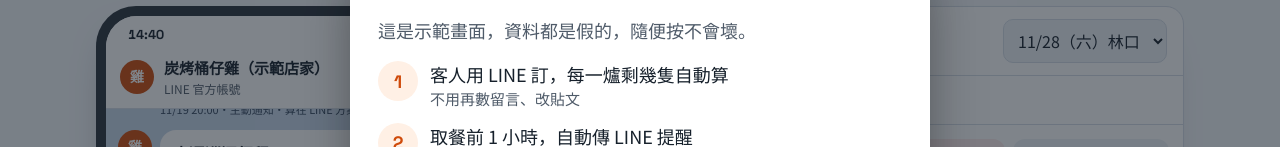
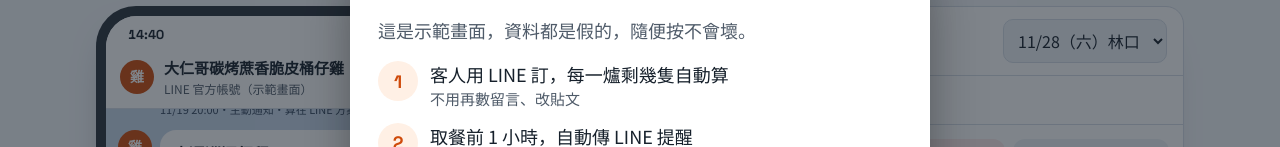
Before and after one commit to Marc-YULIN/chicken-preorder-demo, a plain HTML site: page index.html in a window 1280 px wide. Shown: the part 213-360 px from the top of the page. Drawn offline with Linux system fonts and the light colour scheme.

Commit message:
Use brand name in demo

```diff
--- a/index.html
+++ b/index.html
@@ -281,7 +281,7 @@ tfoot td{font-weight:700;background:var(--surface-2)}
 <script>
 (function(){
 'use strict';
-var STORE='炭烤桶仔雞（示範店家）';
+var STORE='大仁哥碳烤蔗香脆皮桶仔雞';
 var PRICE={chicken:499,kimchi:200,essence:100};
 var ME_NAME='示範客人', BAD_NAME='陳○豪';
 var NAMES=['林○宏','黃○雯','張○豪','李○君','吳○廷','蔡○芬','周○安','鄭○琳','謝○翔','洪○如','邱○傑','賴○萱','徐○誠','何○儀','簡○達','葉○穎','方○宇','潘○慈','杜○恩','范○婷','宋○霖','高○璇','羅○成','石○瑜','戴○偉','孫○德','馬○蓉','朱○恆','胡○昀','郭○萍','曹○嘉','袁○豪','許○甄','鍾○翰','彭○妤','蕭○群','田○綸','董○晴','溫○川','傅○芸','沈○凱','韓○薇','唐○軒','馮○雅','程○廷','魏○璋','呂○蓁','蘇○男','丁○靜','游○哲','江○萱','余○仁','卓○妍','藍○安','柯○宸'];
@@ -483,7 +483,7 @@ function renderCust(){
     return '<button data-act="cust" data-v="'+x[0]+'" class="'+(S.custScreen===x[0]?'on':'')+'">'+x[1]+b+'</button>';
   }).join('');
   document.getElementById('cust').innerHTML='<div class="sbar"><span class="num">'+fmt(S.now)+'</span><span>5G ▮▮▮</span></div>'+
-    '<div class="lhead"><span class="av">雞</span><span class="t"><b>'+STORE+'</b><span>LINE 官方帳號</span></span><span class="lpill">LINE</span></div>'+
+    '<div class="lhead"><span class="av">雞</span><span class="t"><b>'+STORE+'</b><span>LINE 官方帳號（示範畫面）</span></span><span class="lpill">LINE</span></div>'+
     '<div class="scroll" data-scroll="cust-'+S.custScreen+'">'+body+'</div><nav class="cnav">'+nav+'</nav>';
 }
 function storeMsg(inner,m,key){
```
